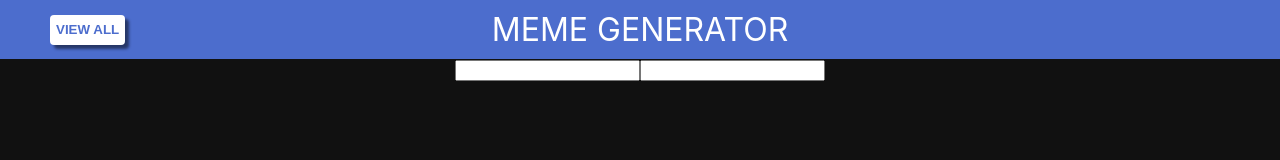
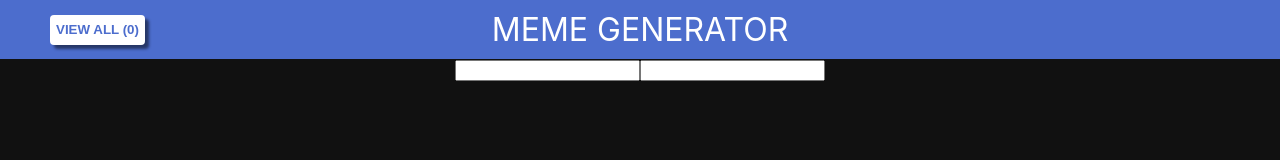
Before and after one commit to vschool-group42/meme-generator, a React (Create React App) app: page / in a window 1280 px wide. Shown: the top 160 px of the page. Built offline with nearby package versions, Linux system fonts and the light colour scheme.

Commit message:
header button displays memes length

```diff
--- a/src/App.js
+++ b/src/App.js
@@ -26,9 +26,13 @@ class App extends Component {
   }
 
   render() {
+    const memesLength = this.state.userMemes.length
     return (
       <div className='App'>
-        <Header title='MEME GENERATOR' buttonText={this.state.listView ? 'CREATE' : 'VIEW ALL'} clickEvent={this.toggleView} />
+        <Header
+          title='MEME GENERATOR'
+          buttonText={this.state.listView ? 'CREATE' : `VIEW ALL (${memesLength})`}
+          clickEvent={this.toggleView} />
         {!this.state.listView && <MemeGenerator addEvent={this.onAddMeme} />}
         {this.state.listView && <MemeList memes={this.state.userMemes} />}
       </div>
```
